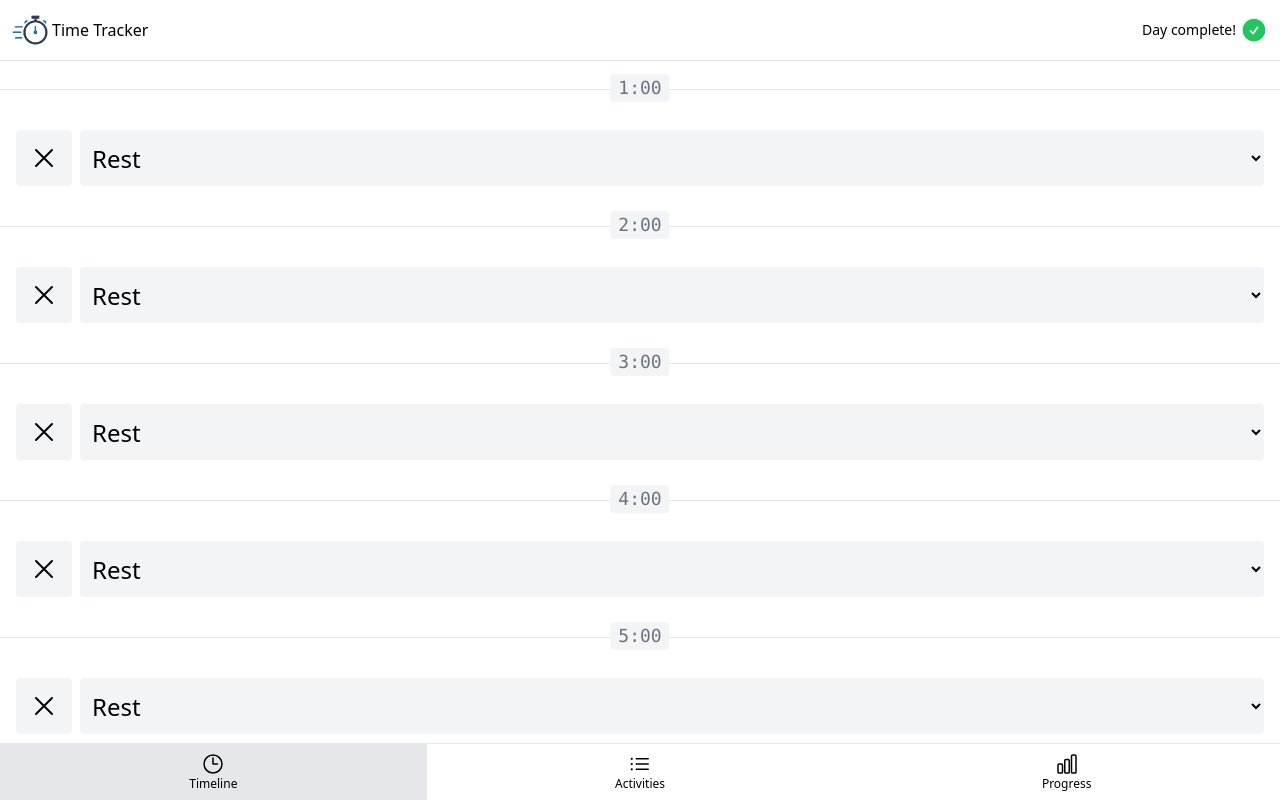
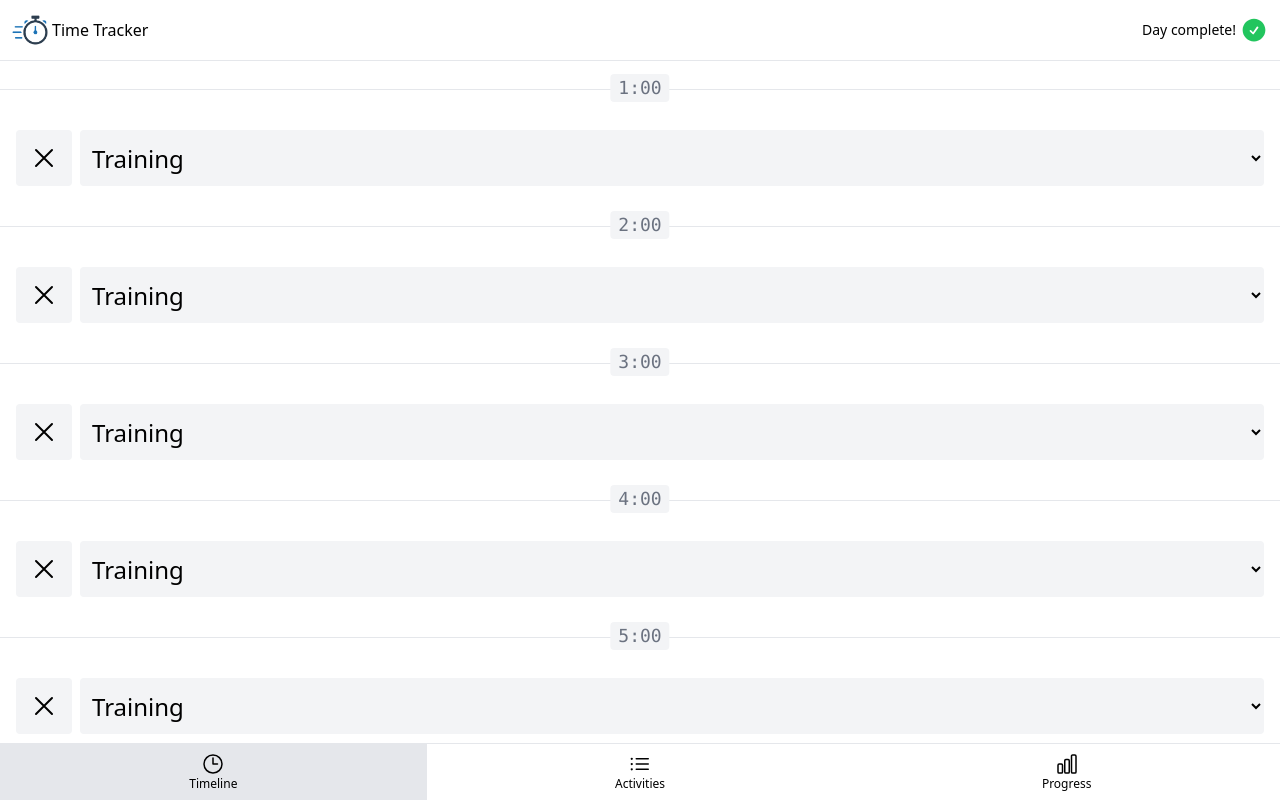
Before and after one commit to Khkimov/time-tracker, a Vue app: page /#timeline in a window 1280 px wide. Shown: the top 802 px of the page. Built offline with nearby package versions, Linux system fonts and the light colour scheme.

Commit message:
Created components

```diff
--- /dev/null
+++ b/src/components/BaseButton.vue
@@ -0,0 +1,11 @@
+<template>
+  <div>
+    <button
+      class="rounded bg-gray-100 p-3 enabled:hover:bg-gray-200 disabled:cursor-not-allowed disabled:opacity-50"
+    >
+      <slot />
+    </button>
+  </div>
+</template>
+
+<script setup lang="ts"></script>
--- /dev/null
+++ b/src/components/BaseSelect.vue
@@ -0,0 +1,32 @@
+<template>
+  <div>
+    <div class="flex gap-2">
+      <BaseButton>
+        <XMarkIcon class="h-8" />
+      </BaseButton>
+      <select class="w-full truncate rounded bg-gray-100 px-2 py-1 text-2xl">
+        <option selected disabled value="">{{ props.placeholder }}</option>
+        <option
+          v-for="{ value, label } in props.options"
+          :key="value"
+          :value="value"
+          :selected="value === selected"
+        >
+          {{ label }}
+        </option>
+      </select>
+    </div>
+  </div>
+</template>
+
+<script setup lang="ts">
+import { XMarkIcon } from '@heroicons/vue/24/outline'
+import BaseButton from '@/components/BaseButton.vue'
+
+interface Props {
+  options: { value: number; label: string }[]
+  placeholder: string
+  selected: number
+}
+const props = defineProps<Props>()
+</script>
--- a/src/components/TimelineItem.vue
+++ b/src/components/TimelineItem.vue
@@ -1,5 +1,5 @@
 <script setup lang="ts">
-import { XMarkIcon } from '@heroicons/vue/24/outline'
+import BaseSelect from '@/components/BaseSelect.vue'
 
 interface Props {
   timelineItem: { hour: number }
@@ -19,24 +19,14 @@ const options = [
   { value: 2, label: 'Reading' },
   { value: 3, label: 'Training' }
 ]
+
+const selectedActivityId = 3
 </script>
 <template>
   <div>
     <li class="relative flex flex-col gap-2 border-t border-gray-200 px-4 py-10">
       <a href="#" :class="hourLinkClasses"> {{ props.timelineItem.hour }}:00 </a>
-      <div class="flex gap-2">
-        <button
-          class="rounded bg-gray-100 p-3 enabled:hover:bg-gray-200 disabled:cursor-not-allowed disabled:opacity-50"
-        >
-          <XMarkIcon class="h-8" />
-        </button>
-        <select name="" id="" class="w-full truncate rounded bg-gray-100 px-2 py-1 text-2xl">
-          <option selected disabled value="">Rest</option>
-          <option v-for="{ value, label } in options" :key="value" :value="value">
-            {{ label }}
-          </option>
-        </select>
-      </div>
+      <BaseSelect :options="options" :selected="selectedActivityId" placeholder="Rest" />
     </li>
   </div>
 </template>
```
